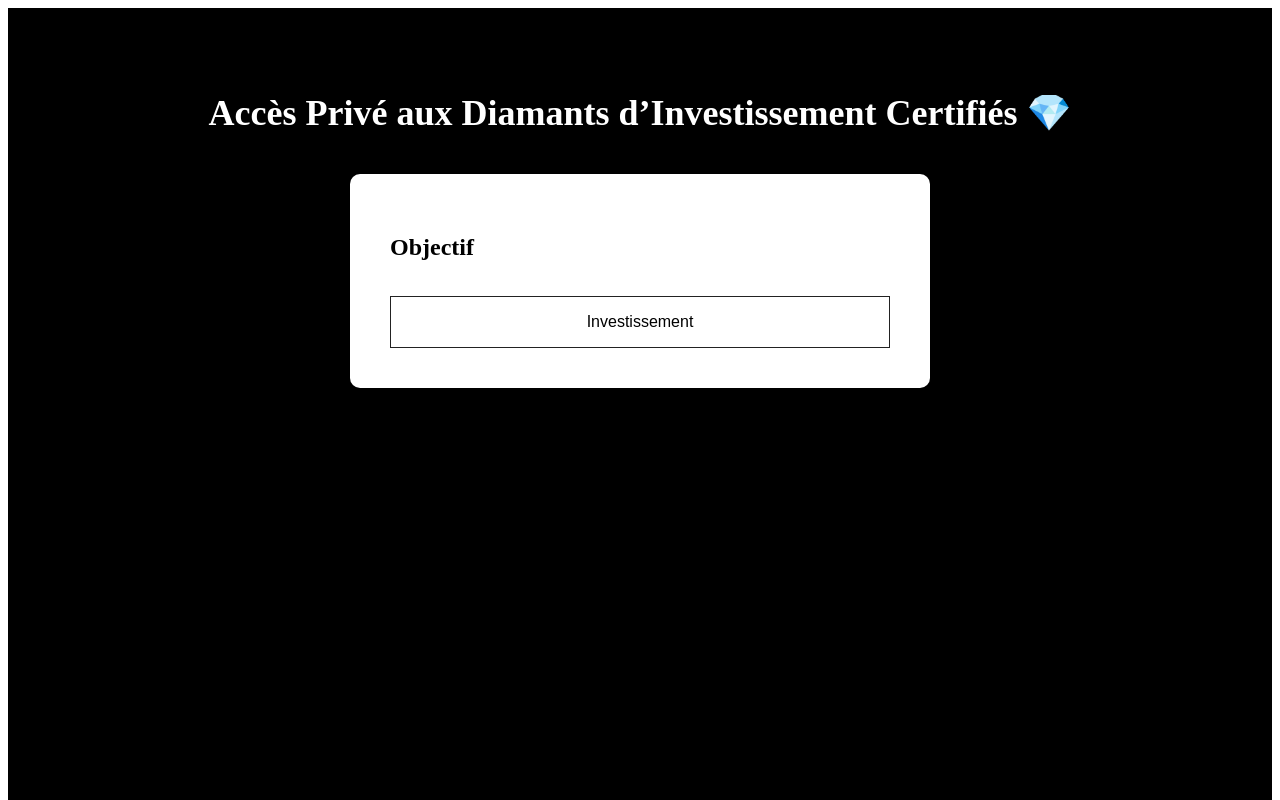
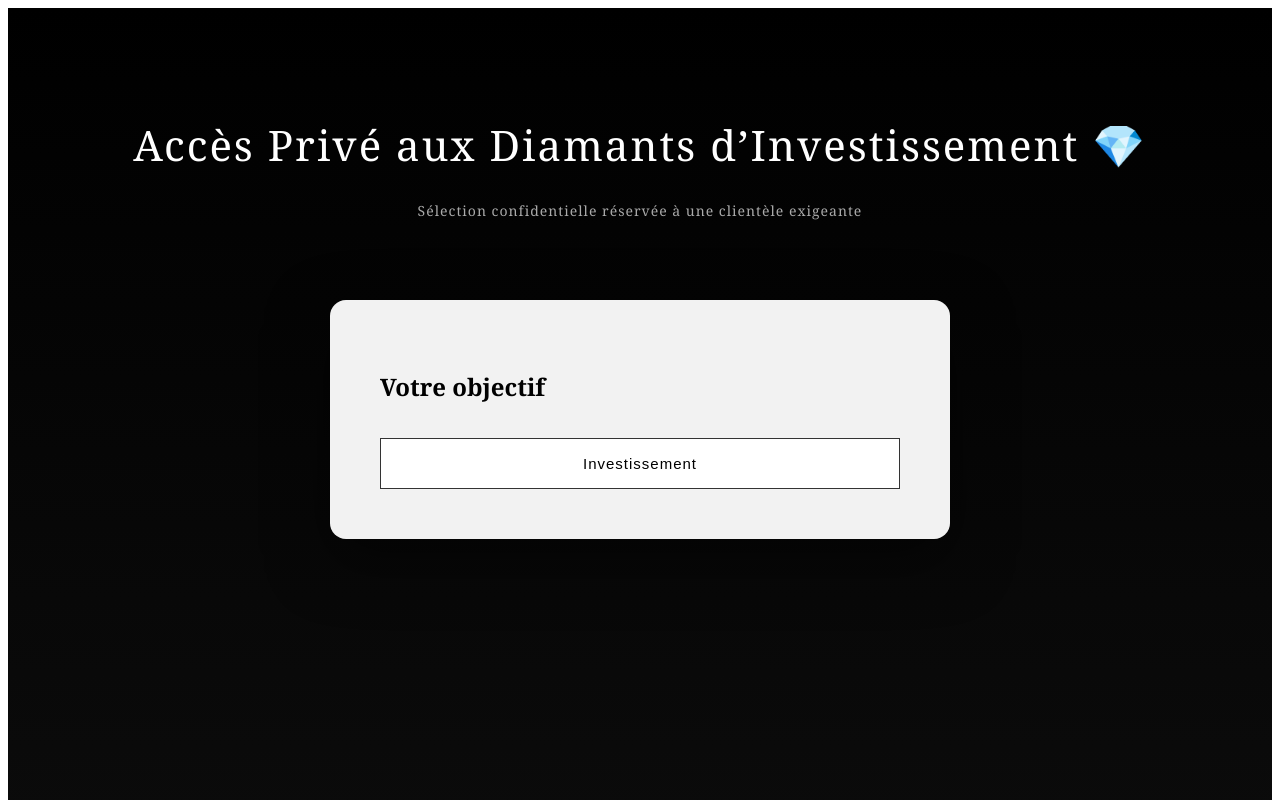
Before and after one commit to chanadet30/diamond-app, a Next.js app: page / in a window 1280 px wide. Shown: the top 800 px of the page. Built offline with nearby package versions, Linux system fonts and the light colour scheme.

Commit message:
ultra luxe version

```diff
--- a/app/page.tsx
+++ b/app/page.tsx
@@ -30,41 +30,63 @@ export default function Home() {
     width: "100%",
     padding: "16px",
     marginTop: "15px",
-    border: "1px solid #222",
+    border: "1px solid #333",
     background: "white",
     cursor: "pointer",
-    fontSize: "16px"
+    fontSize: "15px",
+    letterSpacing: "1px",
+    transition: "all 0.3s ease"
   };
 
   return (
     <main style={{
-      background: "black",
+      background: "linear-gradient(180deg, #000000, #0d0d0d)",
       color: "white",
       minHeight: "100vh",
-      padding: "60px",
-      fontFamily: "serif"
+      padding: "80px 20px",
+      fontFamily: "Georgia, serif"
     }}>
 
-      <h1 style={{
+      {/* HEADER */}
+      <div style={{
         textAlign: "center",
-        fontSize: "36px",
-        marginBottom: "40px"
+        opacity: 0,
+        animation: "fadeIn 1.2s ease forwards"
       }}>
-        Accès Privé aux Diamants d’Investissement Certifiés 💎
-      </h1>
+        <h1 style={{
+          fontSize: "42px",
+          letterSpacing: "2px",
+          fontWeight: "300"
+        }}>
+          Accès Privé aux Diamants d’Investissement 💎
+        </h1>
 
+        <p style={{
+          marginTop: "10px",
+          color: "#aaa",
+          fontSize: "14px",
+          letterSpacing: "1px"
+        }}>
+          Sélection confidentielle réservée à une clientèle exigeante
+        </p>
+      </div>
+
+      {/* CARD */}
       <div style={{
-        background: "white",
+        background: "rgba(255,255,255,0.95)",
         color: "black",
-        padding: "40px",
-        maxWidth: "500px",
-        margin: "0 auto",
-        borderRadius: "10px"
+        padding: "50px",
+        maxWidth: "520px",
+        margin: "80px auto",
+        borderRadius: "16px",
+        boxShadow: "0 20px 60px rgba(0,0,0,0.5)",
+        backdropFilter: "blur(10px)",
+        animation: "fadeInUp 1s ease"
       }}>
 
         {step === 1 && (
           <>
-            <h2>Objectif</h2>
+            <h2>Votre objectif</h2>
             <button style={buttonStyle}
               onClick={() => { setForm({ ...form, objective: 'investissement' }); next(); }}>
               Investissement
@@ -74,25 +96,21 @@ export default function Home() {
 
         {step === 2 && (
           <>
-            <h2>Budget</h2>
+            <h2>Montant envisagé</h2>
 
-            <button style={buttonStyle}
-              onClick={() => { setForm({ ...form, budget: '<50k' }); next(); }}>
+            <button style={buttonStyle} onClick={() => { setForm({ ...form, budget: '<50k' }); next(); }}>
               Moins de 50k€
             </button>
 
-            <button style={buttonStyle}
-              onClick={() => { setForm({ ...form, budget: '50k+' }); next(); }}>
+            <button style={buttonStyle} onClick={() => { setForm({ ...form, budget: '50k+' }); next(); }}>
               50k+
             </button>
 
-            <button style={buttonStyle}
-              onClick={() => { setForm({ ...form, budget: '100k+' }); next(); }}>
+            <button style={buttonStyle} onClick={() => { setForm({ ...form, budget: '100k+' }); next(); }}>
               100k+
             </button>
 
-            <button style={buttonStyle}
-              onClick={() => { setForm({ ...form, budget: '1M+' }); next(); }}>
+            <button style={buttonStyle} onClick={() => { setForm({ ...form, budget: '1M+' }); next(); }}>
               1M+
             </button>
           </>
@@ -110,59 +128,83 @@ export default function Home() {
 
         {step === 4 && (
           <>
-            <h2>Contact</h2>
+            <h2>Accès confidentiel</h2>
 
             <input
               placeholder="Nom"
-              style={{ width: "100%", padding: "10px", marginTop: "10px" }}
+              style={{ width: "100%", padding: "12px", marginTop: "10px" }}
               onChange={e => setForm({ ...form, name: e.target.value })}
             />
 
             <input
               placeholder="Email"
-              style={{ width: "100%", padding: "10px", marginTop: "10px" }}
+              style={{ width: "100%", padding: "12px", marginTop: "10px" }}
               onChange={e => setForm({ ...form, email: e.target.value })}
             />
 
             <input
               placeholder="Téléphone"
-              style={{ width: "100%", padding: "10px", marginTop: "10px" }}
+              style={{ width: "100%", padding: "12px", marginTop: "10px" }}
               onChange={e => setForm({ ...form, phone: e.target.value })}
             />
 
             <button
-              style={{ ...buttonStyle, marginTop: "20px" }}
+              style={{
+                ...buttonStyle,
+                marginTop: "20px",
+                background: "black",
+                color: "white"
+              }}
               onClick={submit}
             >
-              Accéder
+              Demander un accès
             </button>
           </>
         )}
 
         {step === 5 && (
-          <div>
-            <h2>Votre accès est en cours de validation</h2>
-            <p>Un expert vous contacte sous 24h</p>
+          <div style={{ textAlign: "center" }}>
+            <h2>Demande reçue</h2>
+            <p style={{ marginTop: "10px" }}>
+              Un expert vous recontacte sous 24h
+            </p>
 
             <a
-              href="https://wa.me/33782061181?text=Bonjour%20je%20souhaite%20investir%20dans%20un%20diamant%20certifié"
+              href="https://wa.me/33782061181?text=Bonjour%20je%20souhaite%20investir"
               style={{
                 display: "block",
-                marginTop: "20px",
+                marginTop: "25px",
                 padding: "15px",
                 background: "black",
                 color: "white",
-                textAlign: "center",
                 textDecoration: "none"
               }}
             >
-              Contacter immédiatement
+              Contact immédiat
             </a>
           </div>
         )}
 
       </div>
 
+      {/* ANIMATIONS */}
+      <style>{`
+        @keyframes fadeIn {
+          to { opacity: 1; }
+        }
+
+        @keyframes fadeInUp {
+          from {
+            opacity: 0;
+            transform: translateY(20px);
+          }
+          to {
+            opacity: 1;
+            transform: translateY(0);
+          }
+        }
+      `}</style>
+
     </main>
   );
 }
```
